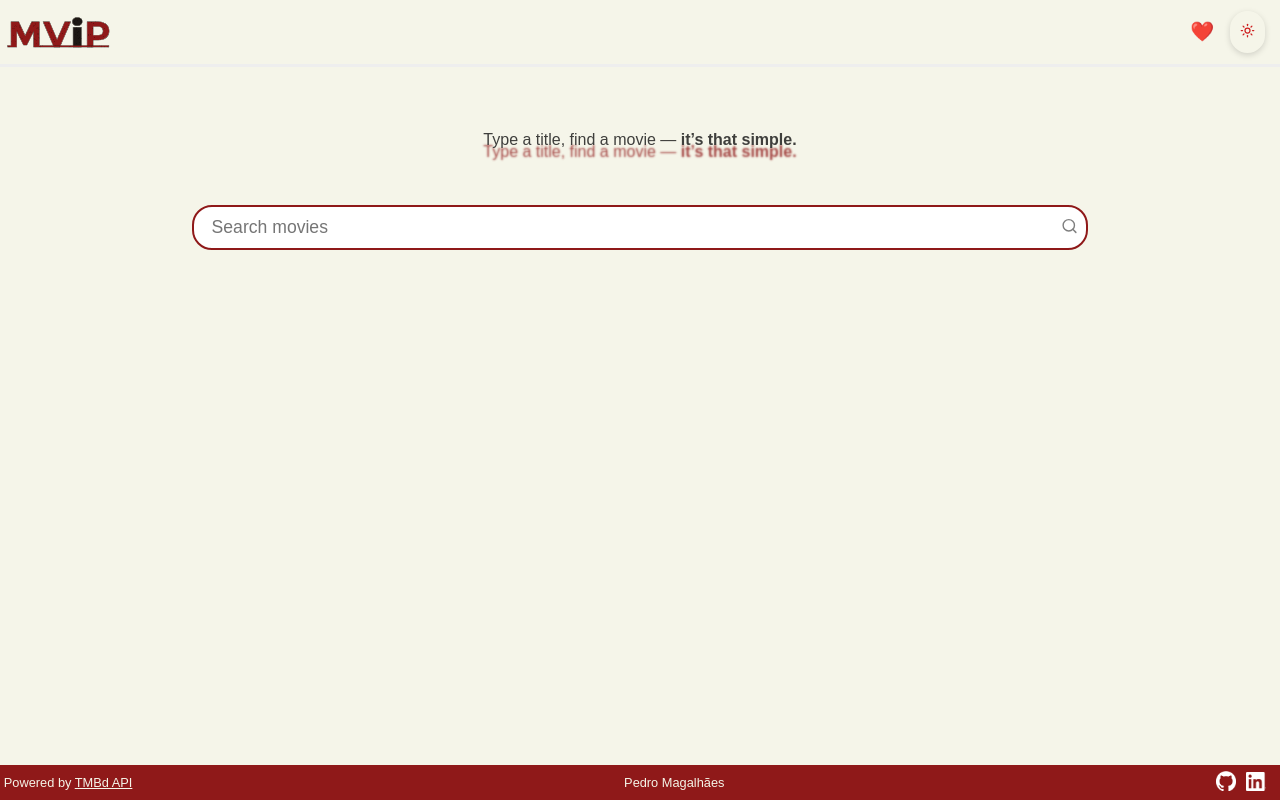
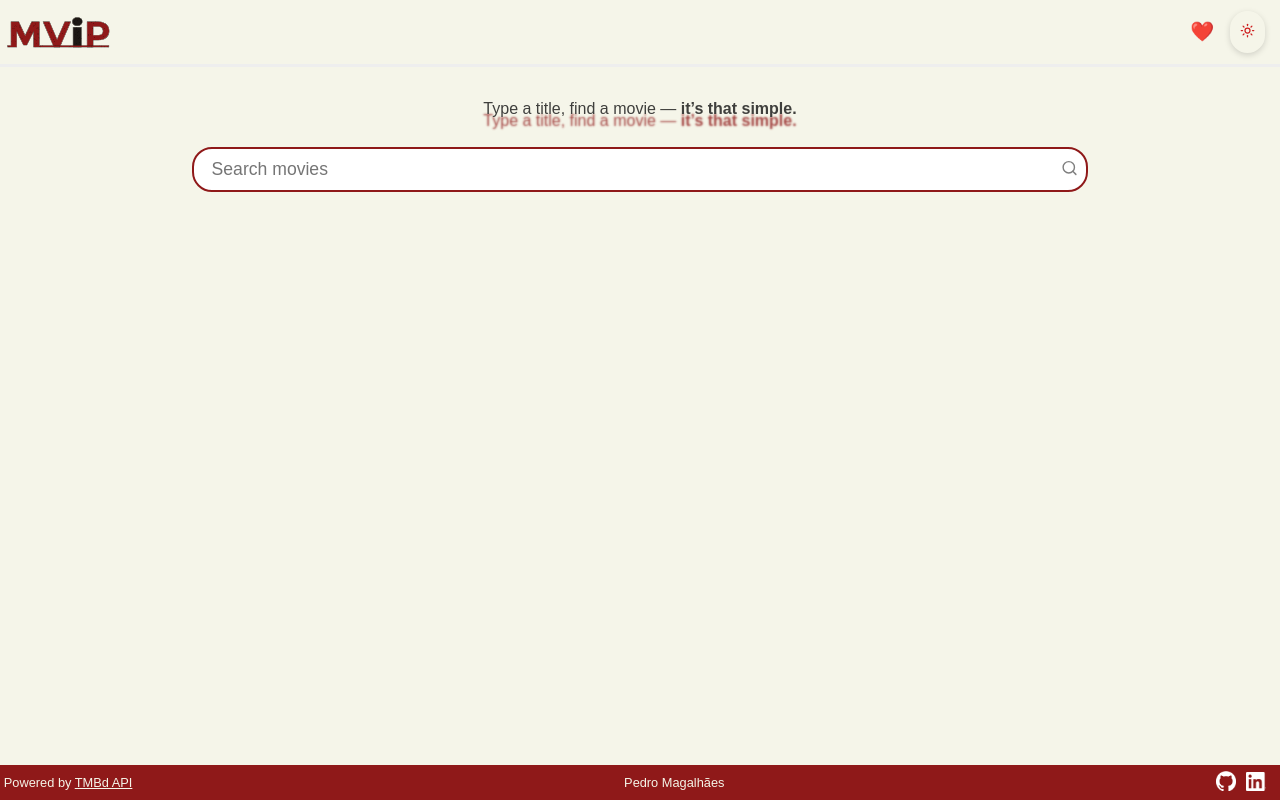
Before and after one commit to Pedrocas74/MoovieFinder, a React (Vite) app: page / in a window 1280 px wide. Built offline with nearby package versions, Linux system fonts and the light colour scheme.

Commit message:
Checkpoint before introducing Dark mode

```diff
--- a/src/App.css
+++ b/src/App.css
@@ -13,17 +13,26 @@
 }
 
 .introduction {
-  /* border: 1px solid; */
-  margin: 0 auto;
-  position: relative;
-  top: 8vh;
+  width: 100%;
+  text-align: center;
+  position: absolute;
+  top: 12.5vh;
   opacity: 0.8;
   text-shadow: 0px 12px 2px #8f1919;
 }
 
 .loading-animation {
   position: relative;
-  top: 20vh;
+  top: 15vh;
+}
+
+.guide {
+  position: fixed;
+  bottom: 12.5vh;
+  width: 100vw;
+  text-align: center;
+  opacity: 0.8;
+  text-shadow: 0px 12px 2px #8f1919;
 }
 
 /*-------------- FAVORITE PAGE ---------- */
--- a/src/App.jsx
+++ b/src/App.jsx
@@ -99,7 +99,7 @@ export default function App() {
                 ) : (
                   <>
                     To remove a movie from favorites,{" "}
-                    <strong>swipe up the card</strong>.
+                    <strong>swipe up the card.</strong>
                   </>
                 )}
               </p>
@@ -113,12 +113,15 @@ export default function App() {
 
       {!loading &&
         searched && ( //movieList from SEARCH
+          <>
           <MovieList
             movies={movies}
             onMovieClick={setSelectedMovie}
             toggleFavorite={toggleFavorite}
             isTouchDevice={isTouchDevice}
           />
+          <p className="guide">To add a movie to favorites, <strong>swipe up the card.</strong></p>
+          </>
         )}
 
       {selectedMovie && ( //after a click in one movie
--- a/src/styles/MovieList.module.css
+++ b/src/styles/MovieList.module.css
@@ -5,7 +5,7 @@
     repeating-linear-gradient(45deg, rgba(255, 255, 255, 0.03) 0 1px, transparent 10px 4px),
     repeating-linear-gradient(-45deg, rgba(255,255,255,0.03) 0 1px, transparent 10px 8px);
     position: relative;
-    top: 25vh;
+    top: 20vh;
     display: flex;
     /* grid-template-columns: repeat(auto-fit, minmax(150px, 1fr)); */
     overflow-x: auto;
--- a/src/styles/SearchBar.module.css
+++ b/src/styles/SearchBar.module.css
@@ -1,7 +1,7 @@
 .searchForm {
     margin: 0 auto;
     position: relative;
-    top: 15vh;
+    top: 10vh;
 }
 
 .searchForm label {
```
